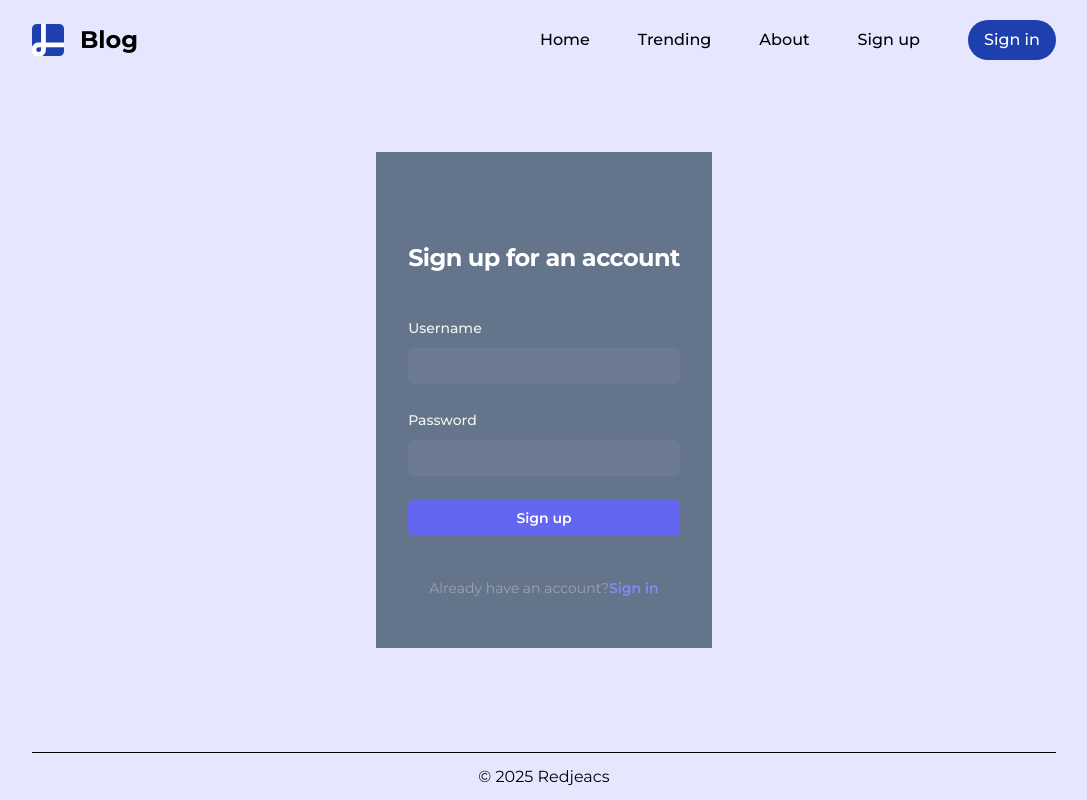
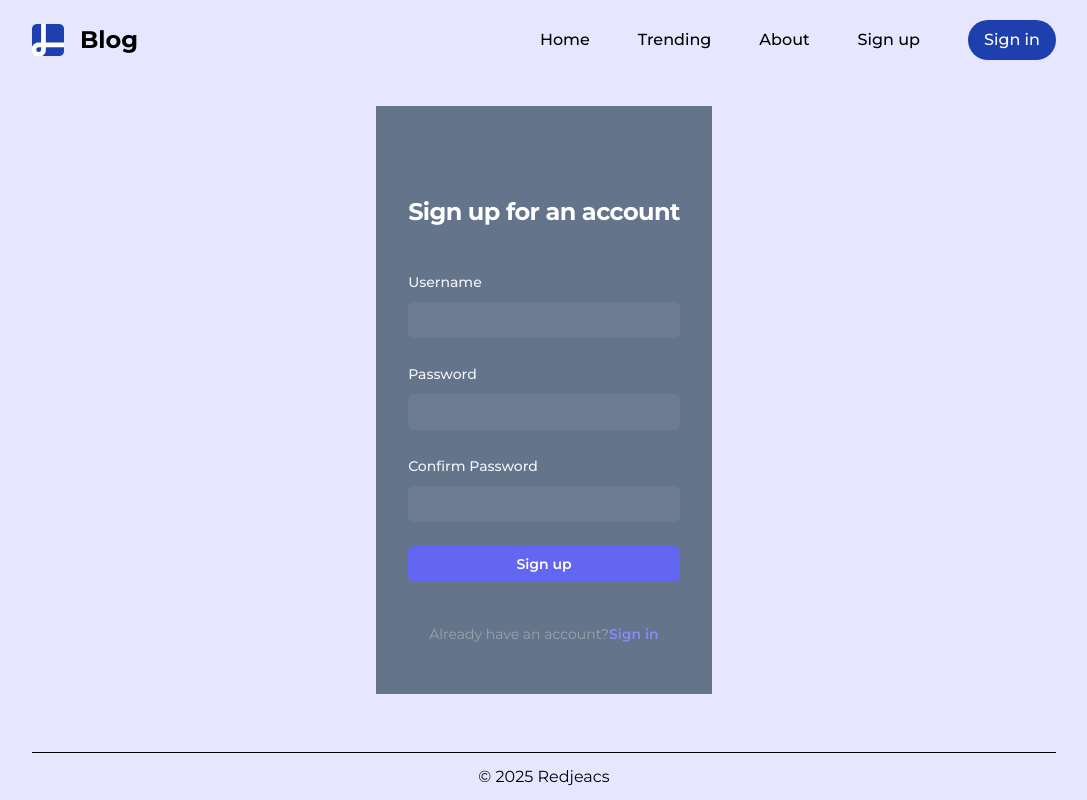
Before and after one commit to redjeacs/blog-api, a React (Vite) app in the folder client/: page /signup in a window 1280 px wide. Shown: the whole page, without its empty margins (96-1183 px from the left). Built offline with nearby package versions, Linux system fonts and the light colour scheme.

Commit message:
SignUpPage

```diff
--- a/client/src/pages/SignUpPage.jsx
+++ b/client/src/pages/SignUpPage.jsx
@@ -1,6 +1,43 @@
-import { Link } from "react-router-dom";
+import { useState } from "react";
+import { Link, useNavigate } from "react-router-dom";
+import { useAuth } from "../contexts/authProvider";
 
 function SignUpPage() {
+  const navigate = useNavigate();
+  const { user, setUser, token, setToken } = useAuth();
+  const [formData, setFormData] = useState({
+    username: "",
+    password: "",
+    confirmPassword: "",
+  });
+  const handleSubmit = async (e) => {
+    e.preventDefault();
+    try {
+      const res = await fetch("http://localhost:8080/api/users", {
+        method: "POST",
+        headers: { "Content-Type": "application/json" },
+        body: JSON.stringify({
+          username: formData.username,
+          password: formData.password,
+          confirmPassword: formData.confirmPassword,
+        }),
+      });
+      const data = await res.json();
+      if (res.ok) {
+        setUser(data.user);
+        setToken(data.token);
+        navigate("/");
+      } else {
+        alert(
+          data.errors
+            ? data.errors.map((error) => error.msg).join("\n")
+            : "Sign in failed"
+        );
+      }
+    } catch (err) {
+      alert("Network error");
+    }
+  };
   return (
     <div className=" h-fit justify-center px-6 py-12 lg:px-8 bg-slate-500">
       <div className="sm:mx-auto sm:w-full sm:max-w-sm">
@@ -10,7 +47,7 @@ function SignUpPage() {
       </div>
 
       <div className="mt-10 sm:mx-auto sm:w-full sm:max-w-sm">
-        <form action="#" method="POST" className="space-y-6">
+        <form onSubmit={handleSubmit} className="space-y-6">
           <div>
             <label
               htmlFor="username"
@@ -23,6 +60,10 @@ function SignUpPage() {
                 id="username"
                 type="text"
                 name="username"
+                value={formData.username}
+                onChange={(e) =>
+                  setFormData({ ...formData, username: e.target.value })
+                }
                 required
                 autoComplete="username"
                 className="block w-full rounded-md bg-white/5 px-3 py-1.5 text-base text-white outline-1 -outline-offset-1 outline-white/10 placeholder:text-gray-500 focus:outline-2 focus:-outline-offset-2 focus:outline-indigo-500 sm:text-sm/6"
@@ -44,6 +85,35 @@ function SignUpPage() {
                 id="password"
                 type="password"
                 name="password"
+                value={formData.password}
+                onChange={(e) =>
+                  setFormData({ ...formData, password: e.target.value })
+                }
+                required
+                autoComplete="current-password"
+                className="block w-full rounded-md bg-white/5 px-3 py-1.5 text-base text-white outline-1 -outline-offset-1 outline-white/10 placeholder:text-gray-500 focus:outline-2 focus:-outline-offset-2 focus:outline-indigo-500 sm:text-sm/6"
+              />
+            </div>
+          </div>
+
+          <div>
+            <div className="flex items-center justify-between">
+              <label
+                htmlFor="confirmPassword"
+                className="block text-sm/6 font-medium text-gray-100"
+              >
+                Confirm Password
+              </label>
+            </div>
+            <div className="mt-2">
+              <input
+                id="confirmPassword"
+                type="password"
+                name="confirmPassword"
+                value={formData.confirmPassword}
+                onChange={(e) =>
+                  setFormData({ ...formData, confirmPassword: e.target.value })
+                }
                 required
                 autoComplete="current-password"
                 className="block w-full rounded-md bg-white/5 px-3 py-1.5 text-base text-white outline-1 -outline-offset-1 outline-white/10 placeholder:text-gray-500 focus:outline-2 focus:-outline-offset-2 focus:outline-indigo-500 sm:text-sm/6"
--- a/client/src/pages/SigninPage.jsx
+++ b/client/src/pages/SigninPage.jsx
@@ -1,4 +1,4 @@
-import { useContext, useState } from "react";
+import { useState } from "react";
 import { useAuth } from "../contexts/authProvider";
 import { Link, useNavigate } from "react-router-dom";
 
@@ -24,7 +24,7 @@ function SigninPage() {
       const data = await res.json();
       if (res.ok) {
         setUser(data.user);
-        setToken(data.token); // <-- store the token
+        setToken(data.token);
         navigate("/");
       } else {
         alert(data.message || "Sign in failed");
```
